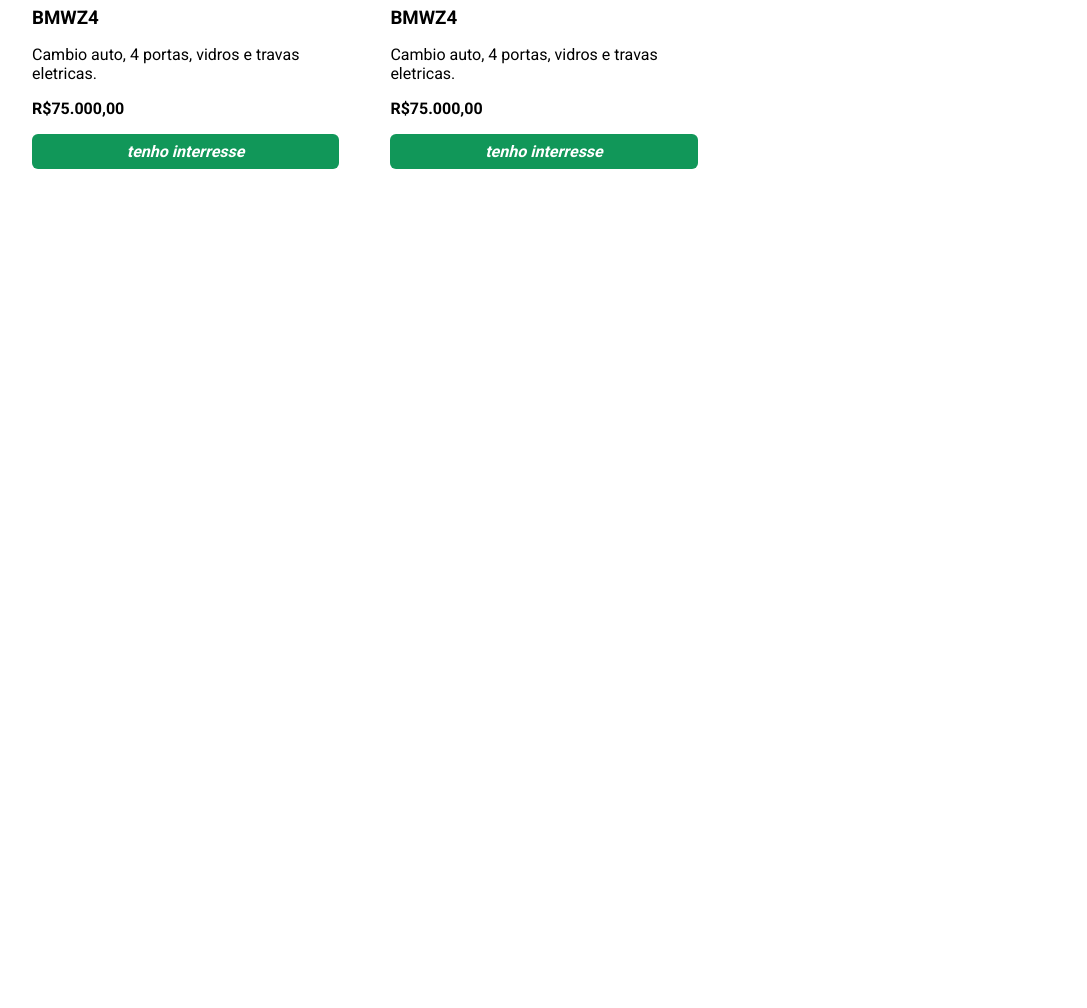
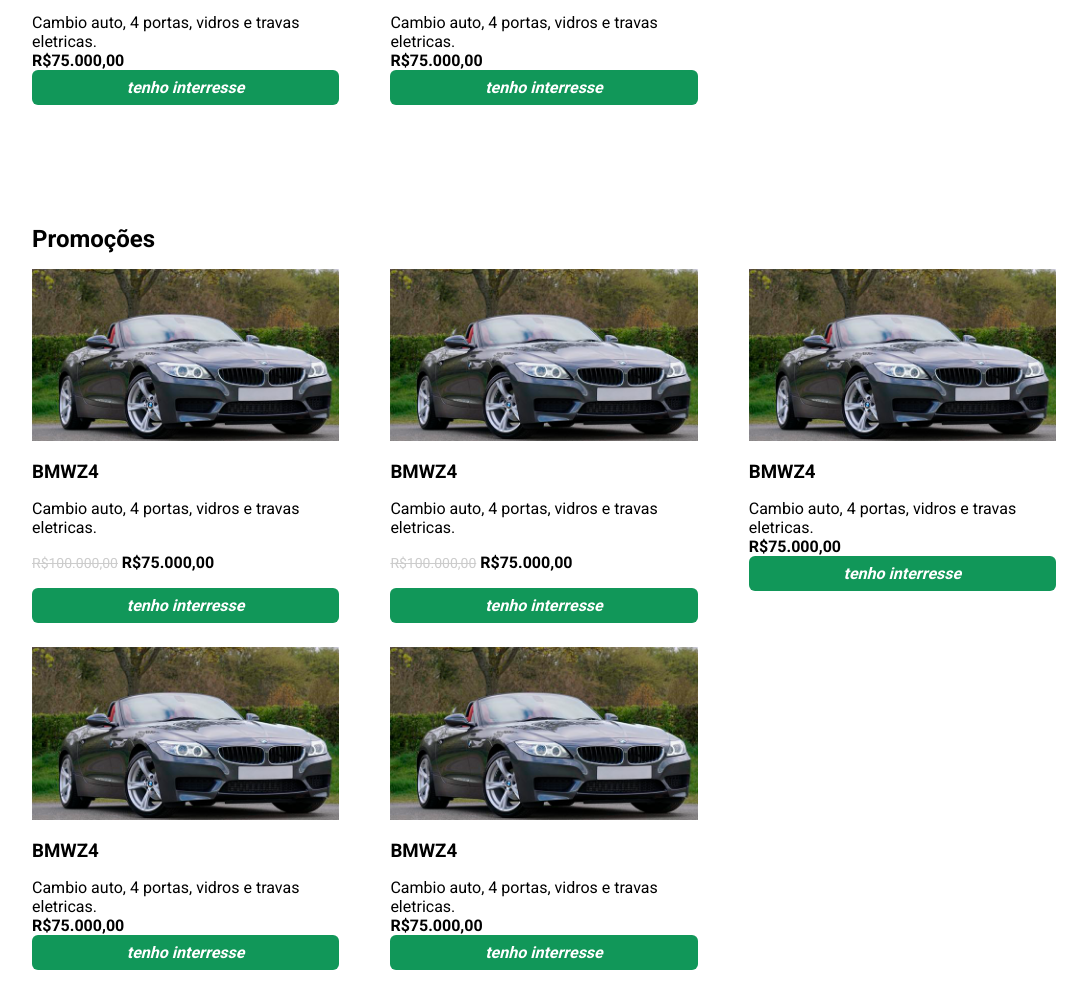
Before and after one commit to stn8m0n/modulo10, a plain HTML site: page index.html in a window 1280 px wide. Shown: the part 1354-2362 px from the top of the page, without its empty margins (96-1183 px from the left). Before the commit the page ends 1595 px from the top, so only its background shows below. Drawn offline with nearby package versions, Linux system fonts and the light colour scheme.

Commit message:
finalizado aula2

```diff
--- a/index.html
+++ b/index.html
@@ -104,6 +104,55 @@
         </div>
     </section>
 
+    <section>
+        <div class="container">
+            <h2>Promoções</h2>
+            <ul class="container-flex lista-veiculos">
+                <li>
+                    <img src="./images/carro-bmw.png" alt="BMWZ4">
+                    <h3>BMWZ4</h3>
+                    <p>Cambio auto, 4 portas, vidros e travas eletricas.</p>
+                    <div class="price">
+                        <del>R$100.000,00</del>
+                        <strong>R$75.000,00</strong>
+                    </div>
+                    <button type="button">tenho interresse</button>
+                </li>
+                <li class="item-central">
+                    <img src="./images/carro-bmw.png" alt="BMWZ4">
+                    <h3>BMWZ4</h3>
+                    <p>Cambio auto, 4 portas, vidros e travas eletricas.</p>
+                    <div class="price">
+                        <del>R$100.000,00</del>
+                        <strong>R$75.000,00</strong>
+                    </div>
+                    <button type="button">tenho interresse</button>
+                </li>
+                <li>
+                    <img src="./images/carro-bmw.png" alt="BMWZ4">
+                    <h3>BMWZ4</h3>
+                    <p>Cambio auto, 4 portas, vidros e travas eletricas.</p>
+                    <strong>R$75.000,00</strong>
+                    <button type="button">tenho interresse</button>
+                </li>
+                <li>
+                    <img src="./images/carro-bmw.png" alt="BMWZ4">
+                    <h3>BMWZ4</h3>
+                    <p>Cambio auto, 4 portas, vidros e travas eletricas.</p>
+                    <strong>R$75.000,00</strong>
+                    <button type="button">tenho interresse</button>
+                </li>
+                <li  class="item-central">
+                    <img src="./images/carro-bmw.png" alt="BMWZ4">
+                    <h3>BMWZ4</h3>
+                    <p>Cambio auto, 4 portas, vidros e travas eletricas.</p>
+                    <strong>R$75.000,00</strong>
+                    <button type="button">tenho interresse</button>
+                </li>
+            </ul>
+        </div>
+    </section>
+
 <script type="text/javascript" src="//code.jquery.com/jquery-1.11.0.min.js"></script>
 <script type="text/javascript" src="//code.jquery.com/jquery-migrate-1.2.1.min.js"></script>
 <script type="text/javascript" src="//cdn.jsdelivr.net/npm/slick-carousel@1.8.1/slick/slick.min.js"></script>
--- a/main.css
+++ b/main.css
@@ -114,7 +114,12 @@ section h2 {
     border-radius: 6px;
  }
 
- .lista-veiculos li strong {
+ .price {
     margin: 16px 0;
     display: block;
  }
+
+ .price del {
+    color: #ccc;
+    font-size: 14px;
+ }
```
